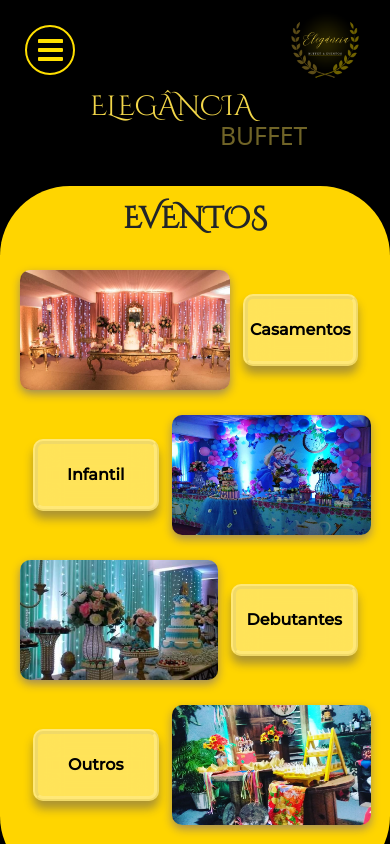
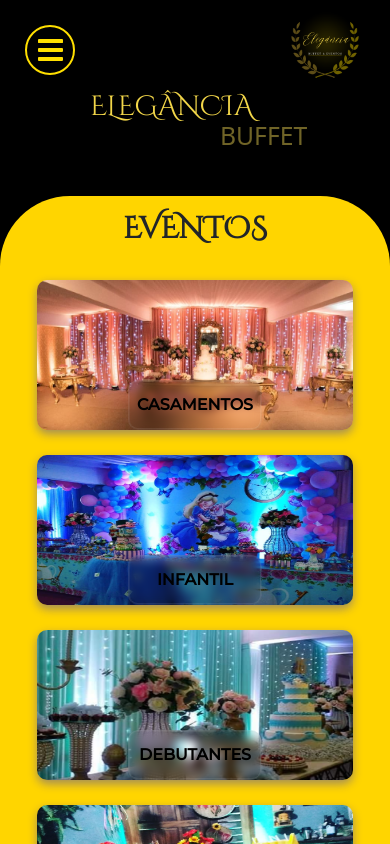
Before and after one commit to Bruno-TL/Elegancia-Buffet, a React (Create React App) app: page / in a window 390 px wide. Shown: the top 844 px of the page. Built offline with nearby package versions, Linux system fonts and the light colour scheme.

Commit message:
Alterando width

```diff
--- a/src/pages/Footer/style.css
+++ b/src/pages/Footer/style.css
@@ -44,7 +44,7 @@
 
         border-radius: 10px;
         border: 5px ridge #f2d6497d;
-        background: #ffd500cf;
+        background: #ffd500;
         box-shadow: 0 8px 10px 0 rgba(31, 38, 135, 0.37);
         backdrop-filter: blur(13.5px);
         -webkit-backdrop-filter: blur(13.5px);
--- a/src/pages/Home/index.js
+++ b/src/pages/Home/index.js
@@ -16,8 +16,8 @@ export default function Home() {
                 </div>
 
                 <div className='section__home__container__caixa'>
+                    <img className='img__eventos' src={infantil}/>
                     <Link className='link__eventos' to='/infantil'>Infantil</Link>
-                    <img className='img__eventos' src={infantil}/>
                 </div>
 
                 <div className='section__home__container__caixa'>
@@ -26,8 +26,8 @@ export default function Home() {
                 </div>
 
                 <div className='section__home__container__caixa'>
+                    <img className='img__eventos' src={outros}/>
                     <Link className='link__eventos' to='/outros'>Outros</Link>
-                    <img className='img__eventos' src={outros}/>
                 </div>
             </div>
             <div className='tamanhoDesktop'>
--- a/src/pages/Home/style.css
+++ b/src/pages/Home/style.css
@@ -1,6 +1,7 @@
 @media screen and (max-width: 420px) {
     .section__home {
-        height: 700px;
+        margin-top: 10px;
+        height: 820px;
         border-radius: 70px;
         background-color: #ffd500;
         padding-top: 15px;
@@ -23,9 +24,10 @@
 
     .section__home__container__caixa {
         width: 90%;
-        height: 120px;
+        height: 150px;
         margin-top: 25px;
         display: flex;
+        flex-direction: column;
         align-items: center;
 
     }
@@ -33,7 +35,7 @@
     /* css container casamento */
 
     .img__eventos {
-        width: 60%;
+        width: 90%;
         height: 100%;
         box-sizing: border-box;
         border-radius: 10px;
@@ -45,26 +47,25 @@
         text-decoration: none;
         width: 38%;
         height: 60%;
-        margin: 0 13px;
+        margin-top: -50px;
 
         display: flex;
         align-items: center;
         justify-content: center;
 
         font-family: 'Montserrat', sans-serif;
-        color: black;
+        color: rgb(0, 0, 0);
+        text-transform: uppercase;
         font-weight: bolder;
 
-        background: rgba(255, 255, 255, 0.35);
-        box-shadow: 0 8px 10px 0 rgba(31, 38, 135, 0.37);
-        backdrop-filter: blur(13.5px);
+        backdrop-filter: blur(4px);
         -webkit-backdrop-filter: blur(13.5px);
         border-radius: 10px;
-        border: 5px ridge rgba(255, 255, 255, 0.18);
+        border: 2px ridge rgba(255, 255, 255, 0.09);
     }
 
     .link__eventos:visited {
-        color: black;
+        color: rgb(246, 246, 64);
     }
 
     .link__eventos:active {
```
Also changed, not shown: src/pages/Footer/index.js (line endings or trailing spaces).
